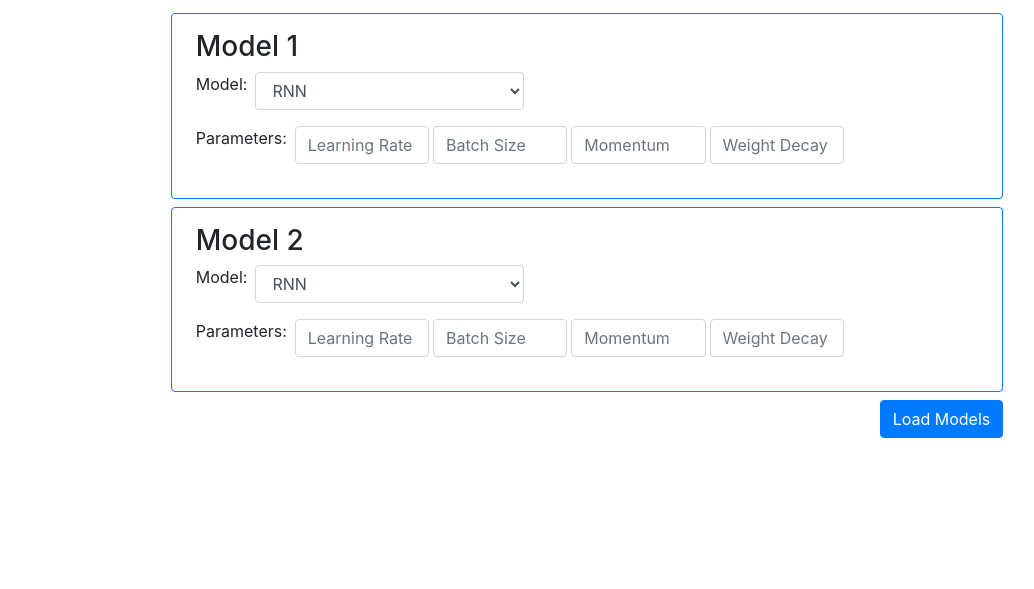
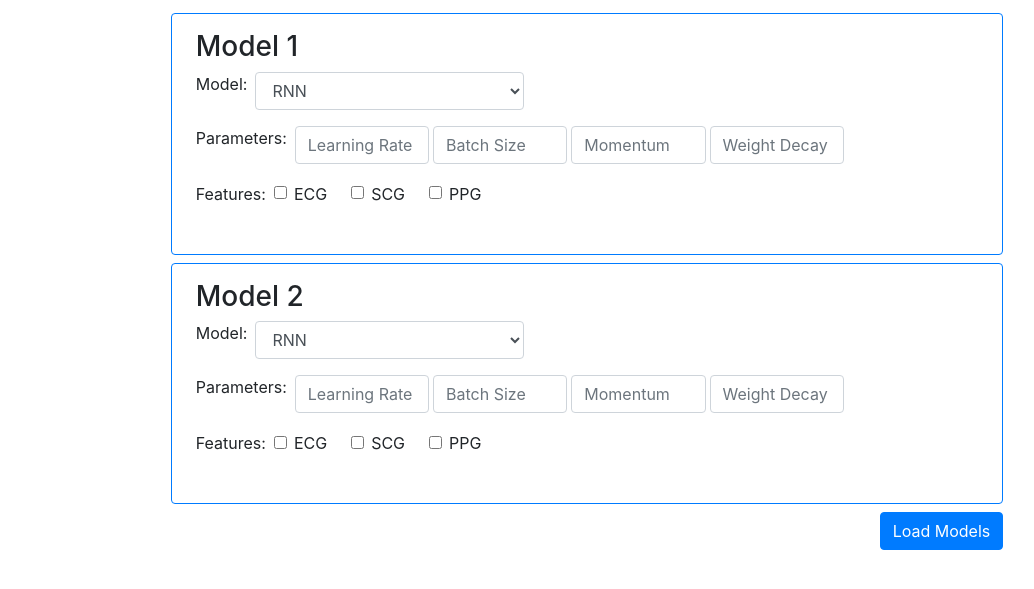
Before and after one commit to kjschmidt913/model-comparison, a plain HTML site: page index.html in a window 1280 px wide. Shown: the part 99-688 px from the top of the page, without its empty margins (53-1087 px from the left). Drawn offline with nearby package versions, Linux system fonts and the light colour scheme; a script that the page names is missing.

Commit message:
added feature checkboxes specific to lab use case

```diff
--- a/index.html
+++ b/index.html
@@ -40,6 +40,22 @@
                 <input type="text" class="form-control col-2" id="momentum" placeholder="Momentum">
                 <input type="text" class="form-control col-2 mx-1" id="weight-decay" placeholder="Weight Decay">
             </div>
+            <div class="form-group row ml-2">
+                <p class="pr-2">Features: </p>
+                <div class="form-check">
+                    <input type="checkbox" class="form-check-input" id="ECG">
+                    <label class="form-check-label" for="ECG">ECG</label>
+                </div>
+                <div class="form-check mx-4">
+                    <input type="checkbox" class="form-check-input" id="SCG">
+                    <label class="form-check-label" for="SCG">SCG</label>
+                </div>
+                <div class="form-check">
+                    <input type="checkbox" class="form-check-input" id="PPG">
+                    <label class="form-check-label" for="PPG">PPG</label>
+                </div>
+
+            </div>
         </div>
 
         <!-- Think about how to limit features. Maybe this is in the data upload process -->
@@ -60,6 +76,22 @@
                 <input type="text" class="form-control col-2" id="momentum" placeholder="Momentum">
                 <input type="text" class="form-control col-2 mx-1" id="weight-decay" placeholder="Weight Decay">
             </div>
+            <div class="form-group row ml-2">
+                <p class="pr-2">Features: </p>
+                <div class="form-check">
+                    <input type="checkbox" class="form-check-input" id="ECG">
+                    <label class="form-check-label" for="ECG">ECG</label>
+                </div>
+                <div class="form-check mx-4">
+                    <input type="checkbox" class="form-check-input" id="SCG">
+                    <label class="form-check-label" for="SCG">SCG</label>
+                </div>
+                <div class="form-check">
+                    <input type="checkbox" class="form-check-input" id="PPG">
+                    <label class="form-check-label" for="PPG">PPG</label>
+                </div>
+
+            </div>
         </div>
 
         <div class="text-right col-9 mx-auto px-0 pt-2">
```
